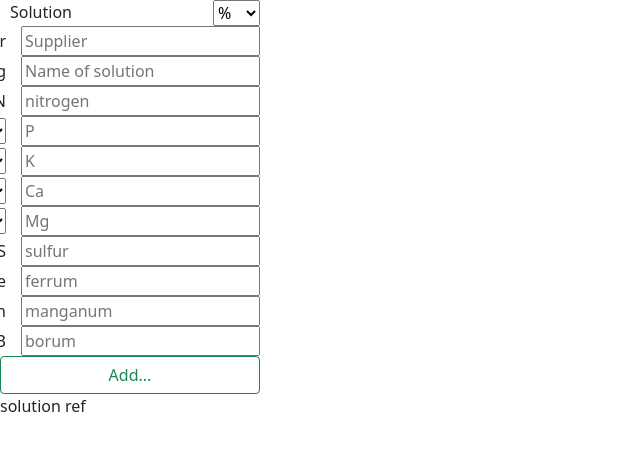
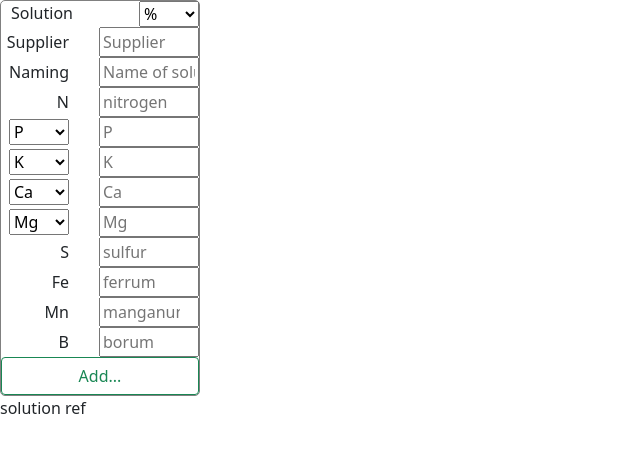
Before and after one commit to soenso/hook-form-tutor, a React (Create React App) app: page / in a window 1280 px wide. Shown: the top 452 px of the page, without its empty margins (0-640 px from the left). Built offline with nearby package versions, Linux system fonts and the light colour scheme.

Commit message:
form details

```diff
--- a/src/components/css/form.css
+++ b/src/components/css/form.css
@@ -13,21 +13,25 @@ input[type='submit'] {
   width: 100%;
 }
 input[type='number'] {
-  margin-left: 15px;
+  margin-left: 30px;
+  width: 100px;
 }
 input[type='text'] {
-  margin-left: 15px;
+  margin-left: 30px;
+  width: 100px;
 }
 .form-header {
   display: flex;
   flex-direction: row;
-  width: 260px;
+  width: 198px;
   padding-left: 10px;
   justify-content: space-between;
 }
+select {
+  width: 60px;
+}
 .form {
-  width: 260px;
+  width: 200px;
+  border-radius: 5px;
+  border: 1px solid grey;
 }
-.span {
-  display: inline;
-}
```
